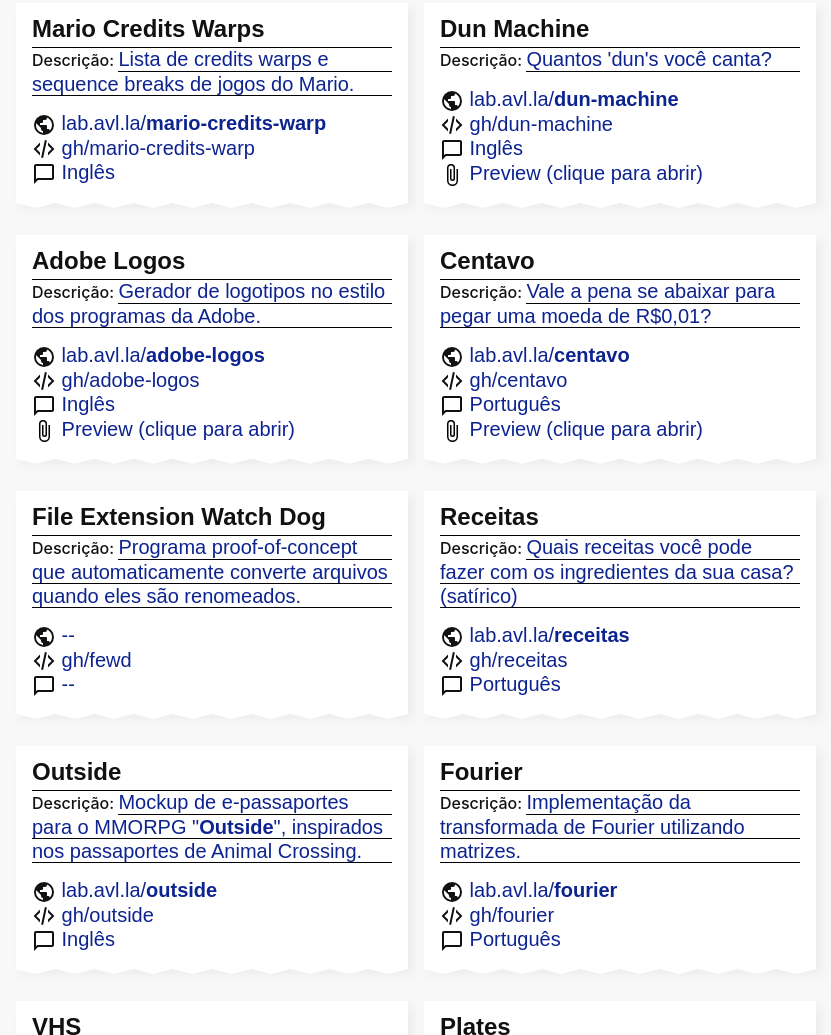
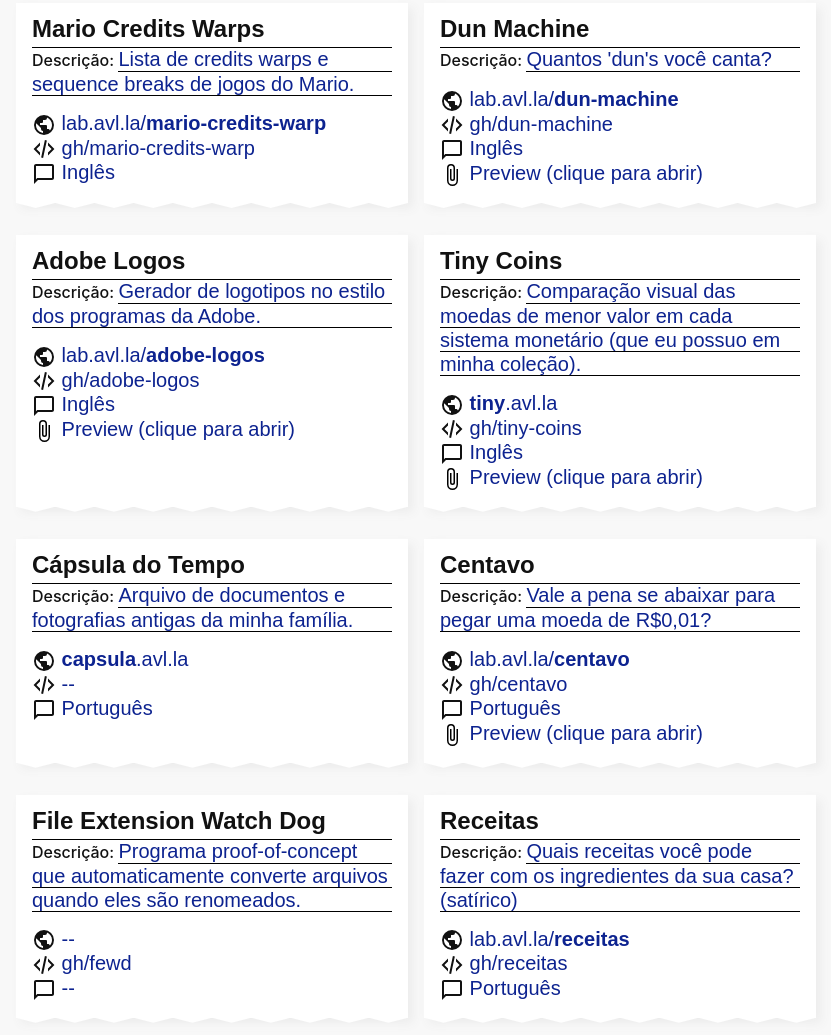
Before and after one commit to MatheusAvellar/matheusavellar.github.io, a plain HTML site: page index.html in a window 1280 px wide. Shown: the part 809-1844 px from the top of the page, without its empty margins (224-1055 px from the left). Drawn offline with Linux system fonts and the light colour scheme; a web font is replaced by a local one.

Commit message:
Add Tiny Coins, Capsula

```diff
--- a/index.html
+++ b/index.html
@@ -191,6 +191,55 @@
         </details>
       </article>
       <article>
+        <h2> Tiny Coins </h2>
+        <p class="description">
+          Comparação visual das moedas de menor valor em cada sistema monetário
+          (que eu possuo em minha coleção).
+        </p>
+        <article class="links">
+          <p>
+            <svg class="icon"><use href="#world"/></svg>
+            <a href="https://tiny.avl.la/"><b>tiny</b>.avl.la</a>
+          </p>
+          <p>
+            <svg class="icon"><use href="#code"/></svg>
+            <a href="https://github.com/MatheusAvellar/tiny-coins">gh/tiny-coins</a>
+          </p>
+          <p>
+            <svg class="icon"><use href="#lang"/></svg>
+            Inglês
+          </p>
+        </article>
+        <details class="preview">
+          <summary>
+            <p><svg class="clip"><use href="#clip"/></svg></p>
+          </summary>
+          <article>
+            <img src="./preview/tiny-coins.png">
+          </article>
+        </details>
+      </article>
+      <article>
+        <h2> Cápsula do Tempo </h2>
+        <p class="description">
+          Arquivo de documentos e fotografias antigas da minha família.
+        </p>
+        <article class="links">
+          <p>
+            <svg class="icon"><use href="#world"/></svg>
+            <a href="https://capsula.avl.la/"><b>capsula</b>.avl.la</a>
+          </p>
+          <p>
+            <svg class="icon"><use href="#code"/></svg>
+            --
+          </p>
+          <p>
+            <svg class="icon"><use href="#lang"/></svg>
+            Português
+          </p>
+        </article>
+      </article>
+      <article>
         <h2> Centavo </h2>
         <p class="description">
           Vale a pena se abaixar para pegar uma moeda de R$0,01?
--- a/style.css
+++ b/style.css
@@ -119,6 +119,14 @@ article + article {
       margin-top: 0;
     }
   }
+  @media screen and (min-width: 1500px) {
+    header,main,footer { max-width: 1200px; }
+    #experiments { grid-template-columns: 1fr 1fr 1fr; }
+  }
+  @media screen and (min-width: 2000px) {
+    header,main,footer { max-width: 1600px; }
+    #experiments { grid-template-columns: 1fr 1fr 1fr 1fr; }
+  }
 }
 .description {
   background: repeating-linear-gradient(0, #000, #000 1px, transparent 1px, transparent 1.5rem);
```
Also changed, not shown: preview/tiny-coins.png (added).
